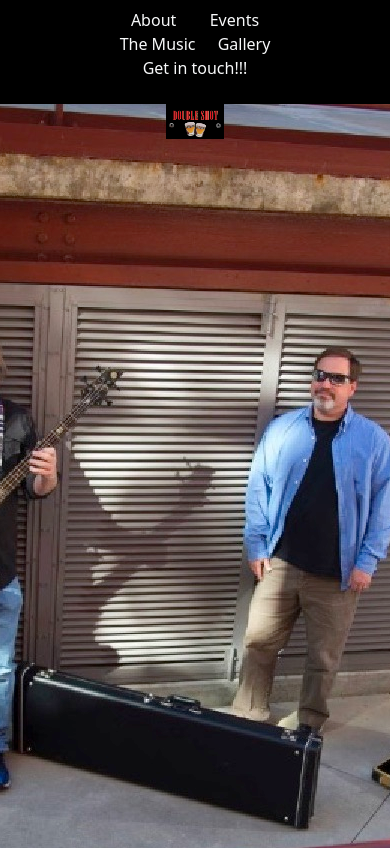
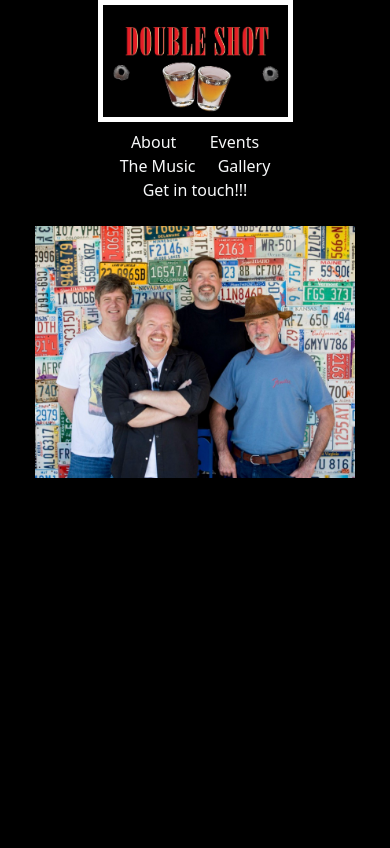
Before and after one commit to roo116/double-shot, a React (Create React App) app: page / in a window 390 px wide. Shown: the top 848 px of the page. Built offline with nearby package versions, Linux system fonts and the light colour scheme; a web font is replaced by a local one.

Commit message:
re-styled main page and header for mobile first and some responsiveness

```diff
--- a/src/components/Header.js
+++ b/src/components/Header.js
@@ -1,9 +1,13 @@
 import React from "react";
+import logo from "../img/ds-logo.jpg"
 
 const Header = () => {
 
   return (
-    <header className="d-flex flex-wrap flex-row justify-content around bg-black">
+    <header className="d-flex flex-wrap justify-content-between bg-black">
+     <div className="ds-logo">
+      <img src={logo} alt="logo" />
+     </div>
       <ul id="header-nav" className="d-flex flex-wrap flex-row justify-content-evenly mx-auto p-2 w-50 text-light text-decoration-none">
         <li className="mx-2 list-inline-item">About</li>
         <li className="mx-2 list-inline-item">Events</li>
--- a/src/components/Main.js
+++ b/src/components/Main.js
@@ -1,14 +1,9 @@
 import React from "react";
-import logo from "../img/ds-logo.jpg";
 
 const Main = () => {
   return (
     <div className="main-container bg-black">
-      <main>
-        <div className="ds-logo">
-       <center><img src={logo} alt="band logo"/></center>
-       </div>
-      </main>
+      <main></main>
     </div>
   );
 };
--- a/src/index.css
+++ b/src/index.css
@@ -27,26 +27,39 @@ header {
 
 /* MAIN Component */
 main {
-  background-image: url("./img/hero-lg.jpg");
-  background-position: center;
+  background-image: url("./img/hero-mobile.jpg");
+  background-position: center top;
   background-repeat: no-repeat;
+  background-size: 20rem;
   height: 100vh;
+
 }
 
 .ds-logo {
-  margin-top: 0px;
+  margin: auto;
+  width: 100vw;
 }
 
 img {
-    width: 15%;
-    height: 15%;
+  display: block;
+    width: 50%;
+    border: white solid 5px;
+    margin-left: auto;
+    margin-right: auto;
 }
-
-
-
-
 
 header h2 {
   font-family: 'Imbue', serif;;
   color: red;
 }
+
+@media screen and (min-width: 768px) {
+
+  main {
+    background-image: url("./img/hero-lg.jpg");
+    background-position: center;
+    height: 100vh;
+  }
+
+
+}
```
Also changed, not shown: src/img/hero-mobile.jpg (added).
